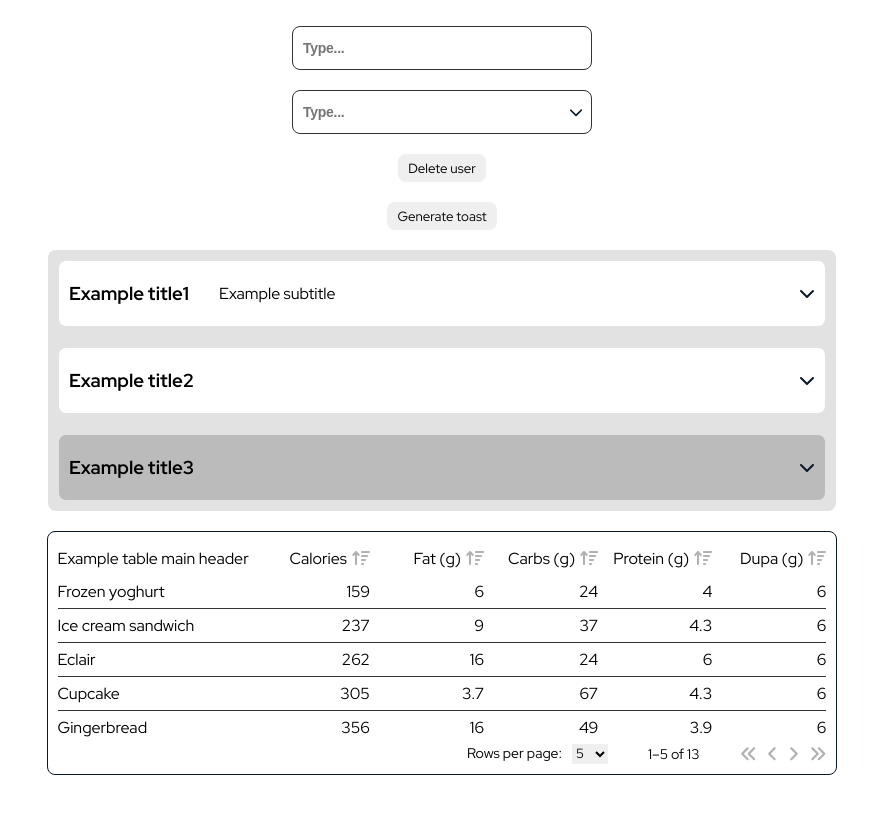
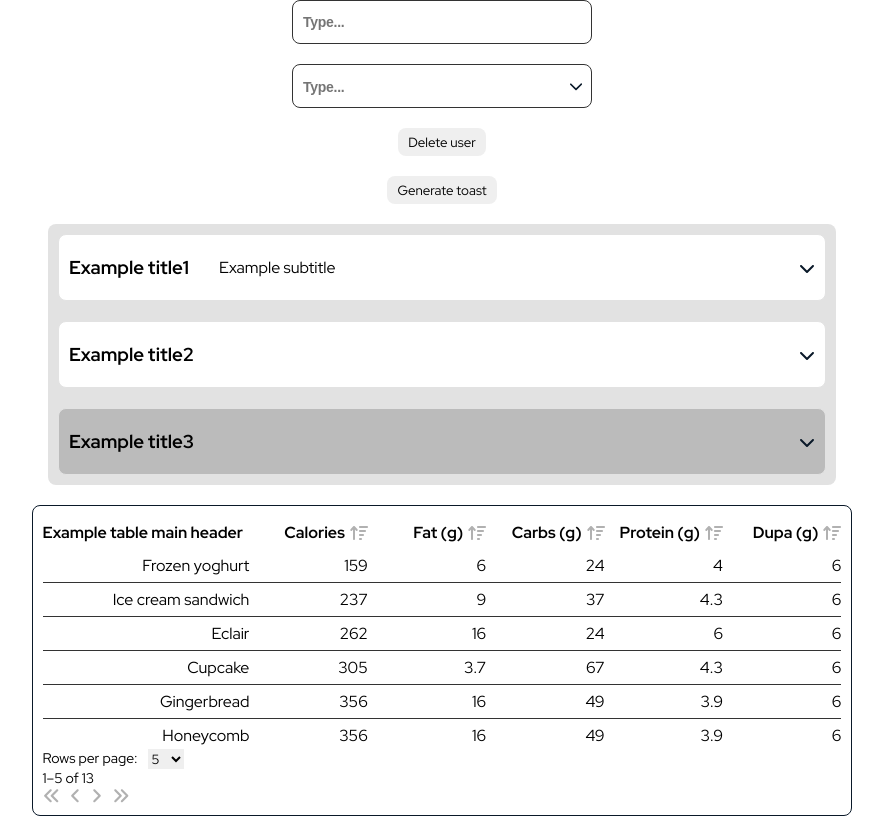
Before and after one commit to rartamosa/React-UI-components, a React (Create React App) app: page / in a window 1280 px wide. Shown: the whole page, without its empty margins (198-1081 px from the left). Built offline with nearby package versions, Linux system fonts and the light colour scheme.

Commit message:
Updated Table component

```diff
--- a/src/App.tsx
+++ b/src/App.tsx
@@ -52,27 +52,6 @@ const App = () => {
     console.log("Action cancelled");
     setIsDialogOpen(false);
   };
-
-  // TABLE
-  const createTableData = (
-    id: string,
-    cellName: string,
-    calories: number,
-    fat: number,
-    carbs: number,
-    protein: number,
-    dupa: number
-  ): TableRequiredData => {
-    return { id, cellName, calories, fat, carbs, protein, dupa };
-  };
-
-  const tableRows = [
-    createTableData(uniqid(), "Frozen yoghurt", 159, 6.0, 24, 4.0, 6),
-    createTableData(uniqid(), "Ice cream sandwich", 237, 9.0, 37, 4.3, 6),
-    createTableData(uniqid(), "Eclair", 262, 16.0, 24, 6.0, 6),
-    createTableData(uniqid(), "Cupcake", 305, 3.7, 67, 4.3, 6),
-    createTableData(uniqid(), "Gingerbread", 356, 16.0, 49, 3.9, 6),
-  ];
 
   return (
     <>
@@ -185,9 +164,8 @@ const App = () => {
       {/* TABLE */}
       <Table
         mainHeader="Example table main header"
-        tableRows={tableRows}
         columnNames={dummyColumnNames}
-        tableRows2={dummyTableRows} // TODO
+        tableRows={dummyTableRows}
         // headerBackGroundColor="pink"
         // denseRows={true}
         // iconColor="blue"
--- a/src/components/Table/Table.tsx
+++ b/src/components/Table/Table.tsx
@@ -1,3 +1,4 @@
+import { useState, useEffect } from "react";
 import styled from "styled-components";
 // @ts-ignore
 import uniqid from "uniqid";
@@ -20,6 +21,8 @@ import {
   MAIN_LIGHT_COLOR,
   MAIN_ICON_COLOR,
   MAIN_DARK_FONT_COLOR,
+  TableData,
+  Order,
 } from "./TableProps";
 
 library.add(
@@ -34,9 +37,8 @@ library.add(
 
 const Table = ({
   mainHeader,
+  columnNames,
   tableRows,
-  columnNames,
-  tableRows2,
   headerBackGroundColor = "#fff",
   denseRows = false,
   iconColor = MAIN_ICON_COLOR,
@@ -44,6 +46,19 @@ const Table = ({
   borderColor = MAIN_DARK_FONT_COLOR,
   borderWidth = "1px",
 }: TableProps) => {
+  const [tableRowsData, setTableRowsData] = useState<(string | number)[][]>([]);
+  const [activeSort, setActiveSort] = useState(-1);
+  const [order, setOrder] = useState<Order>("asc");
+
+  useEffect(() => {
+    setTableRowsData(tableRows.map((item) => createTableData(item)));
+  }, []);
+
+  //   useEffect(() => {
+  //     tableRowsData.sort;
+  //   }, [activeSort]);
+  //   w useEffect wykrywam czy zmienia sie index sortowanej kolumny
+
   const createColumnNames2 = (id: string, subHeader: string): ColumnNames => {
     return { id, subHeader };
   };
@@ -52,61 +67,56 @@ const Table = ({
     createColumnNames2(uniqid(), columnName)
   );
 
-  //   console.log(tableRows2);
-
-  const createTableData = (tableRows2: {}[]) => {
-    const arrayOfValues = tableRows2.map((obj) => Object.values(obj));
-    // console.log(arrayOfValues);
-    return { arrayOfValues };
+  const createTableData = (tableRows: TableData): (string | number)[] => {
+    const arrayOfValues = Object.values(tableRows);
+    return arrayOfValues;
   };
 
-  const tableRowsData = tableRows2.map((item) => createTableData([item]));
-  console.log(tableRowsData.map((data) => data.arrayOfValues));
+  const handleSorting = (activeSort: number, sortOrder: Order) => {
+    console.log(activeSort, sortOrder);
+  };
+
+  const handleSortingChange = (
+    columnName: string | number,
+    index: number
+  ): void => {
+    const sortOrder = index === activeSort && order === "asc" ? "desc" : "asc";
+    setActiveSort(index);
+    setOrder(sortOrder);
+    // handleSorting(columnName, sortOrder);
+  };
 
   return (
-    <>
-      <TContainer borderColor={borderColor} borderWidth={borderWidth}>
+    <TOverflow borderColor={borderColor} borderWidth={borderWidth}>
+      <TContainer>
         <THead
           headerBackGroundColor={headerBackGroundColor}
           columnNames={tableColumnNames}
         >
           <TCell style={{ textAlign: "unset" }}>{mainHeader}</TCell>
-          {tableColumnNames.map((cell) => (
-            <ColumnName>
-              <TCell key={cell.id}>{cell.subHeader}</TCell>
+          {tableColumnNames.map((cell, index) => (
+            <ColumnName key={cell.id}>
+              <TCell>{cell.subHeader}</TCell>
               <FontAwesomeIcon
                 icon={["fas", "arrow-up-wide-short"]}
                 style={{ cursor: "pointer" }}
                 color={iconColor}
+                onClick={() => handleSortingChange(cell.subHeader, index)}
               />
             </ColumnName>
           ))}
         </THead>
         <TBody>
-          {tableRows.map((row) => (
-            <TRow
-              key={row.id}
-              columnNames={tableColumnNames}
-              denseRows={denseRows}
-            >
-              <TCell style={{ textAlign: "unset" }}>{row.cellName}</TCell>
-              {Object.entries(row)
-                .filter((cell) => cell[0] !== "id")
-                .filter((cell) => cell[0] !== "cellName")
-                .map((cell) => (
-                  <TCell key={uniqid()}>{cell[1]}</TCell>
+          {tableRowsData.map((row) => (
+            <TRow key={uniqid()} columnNames={tableColumnNames}>
+              {row.map((value) => (
+                <TCell key={uniqid()}>{value}</TCell>
               ))}
             </TRow>
           ))}
-          {/* {tableRowsData.map((row) => (
-            <TRow key={uniqid()} columnNames={tableColumnNames}>
-              {row.arrayOfValues.map((value) => (
-                <TCell key={uniqid()}>{value}</TCell>
-              ))}
-            </TRow>
-          ))} */}
         </TBody>
         <TFooter>
+          <div style={{ position: "sticky", right: "0" }}>
             <FooterCell>
               <span>Rows per page:</span>
               <RowsSelect>
@@ -143,23 +153,29 @@ const Table = ({
                 color={footerIconsColor ? footerIconsColor : iconColor}
               />
             </FooterCell>
+          </div>
         </TFooter>
       </TContainer>
-    </>
+    </TOverflow>
   );
 };
 
 export default Table;
 
-export const TContainer = styled.div<{
+export const TOverflow = styled.div<{
   borderColor?: string;
   borderWidth?: string;
 }>`
+  max-width: 70%;
+  overflow: auto;
   border: ${(props) => props.borderWidth} solid ${(props) => props.borderColor};
+  border-radius: 8px;
+`;
+
+export const TContainer = styled.div`
   padding: 10px;
   cursor: default;
-  max-width: 70%;
-  border-radius: 8px;
+  width: max-content;
 `;
 
 export const THead = styled.div<{
@@ -174,10 +190,12 @@ export const THead = styled.div<{
   gap: 15px;
   padding: 6px 0;
   background-color: ${(props) => props.headerBackGroundColor};
+  font-weight: 700;
 `;
 
 export const TBody = styled.div`
   overflow-x: auto;
+  height: 200px;
 `;
 
 export const TRow = styled.div<{
@@ -212,11 +230,17 @@ export const TCell = styled.div`
 `;
 
 export const TFooter = styled.div`
+  font-size: 14px;
+  position: relative;
+`;
+
+export const TFooterContainer = styled.div`
+  position: sticky;
+  right: 0px;
   display: flex;
   align-items: center;
   justify-content: end;
   gap: 40px;
-  font-size: 14px;
 `;
 
 export const FooterCell = styled.div`
--- a/src/components/Table/TableProps.ts
+++ b/src/components/Table/TableProps.ts
@@ -1,8 +1,8 @@
 export type TableProps = {
   mainHeader: string;
-  tableRows: TableRequiredData[];
+  // tableRows: TableRequiredData[];
   columnNames: string[];
-  tableRows2: {}[];
+  tableRows: {}[];
   headerBackGroundColor?: string;
   denseRows?: boolean;
   iconColor?: string;
@@ -26,6 +26,8 @@ export type ColumnNames = {
   subHeader: string;
 };
 
+export type Order = "asc" | "desc"; // TODO
+
 export const MAIN_LIGHT_COLOR = "#e2e2e2";
 export const MAIN_ICON_COLOR = "#b1b1b1";
 export const MAIN_DARK_FONT_COLOR = "#0A1929";
--- a/src/components/Table/tableDummyData.ts
+++ b/src/components/Table/tableDummyData.ts
@@ -31,4 +31,84 @@ export const dummyTableRows = [
     protein: 6.0,
     dupa: 6,
   },
+  {
+    rowName: "Cupcake",
+    calories: 305,
+    fat: 3.7,
+    carbs: 67,
+    protein: 4.3,
+    dupa: 6,
+  },
+  {
+    rowName: "Gingerbread",
+    calories: 356,
+    fat: 16,
+    carbs: 49,
+    protein: 3.9,
+    dupa: 6,
+  },
+  {
+    rowName: "Honeycomb",
+    calories: 356,
+    fat: 16,
+    carbs: 49,
+    protein: 3.9,
+    dupa: 6,
+  },
+  {
+    rowName: "Ice cream sandwich",
+    calories: 356,
+    fat: 16,
+    carbs: 49,
+    protein: 3.9,
+    dupa: 6,
+  },
+  {
+    rowName: "Jelly Bean",
+    calories: 356,
+    fat: 16,
+    carbs: 49,
+    protein: 3.9,
+    dupa: 6,
+  },
+  {
+    rowName: "KitKat",
+    calories: 356,
+    fat: 16,
+    carbs: 49,
+    protein: 3.9,
+    dupa: 6,
+  },
+  {
+    rowName: "Lollipop",
+    calories: 356,
+    fat: 16,
+    carbs: 49,
+    protein: 3.9,
+    dupa: 6,
+  },
+  {
+    rowName: "Marshmallow",
+    calories: 356,
+    fat: 16,
+    carbs: 49,
+    protein: 3.9,
+    dupa: 6,
+  },
+  {
+    rowName: "Nougat",
+    calories: 356,
+    fat: 16,
+    carbs: 49,
+    protein: 3.9,
+    dupa: 6,
+  },
+  {
+    rowName: "Oreo",
+    calories: 356,
+    fat: 16,
+    carbs: 49,
+    protein: 3.9,
+    dupa: 6,
+  },
 ];
--- a/src/index.css
+++ b/src/index.css
@@ -12,8 +12,8 @@ code {
 
 #root {
   display: flex;
-  height: 100vh;
-  width: 100vw;
+  /* height: 100vh;
+  width: 100vw; */
   align-items: center;
   justify-content: center;
   flex-direction: column;
```
Lines whose indentation alone changed are shown as unchanged.
